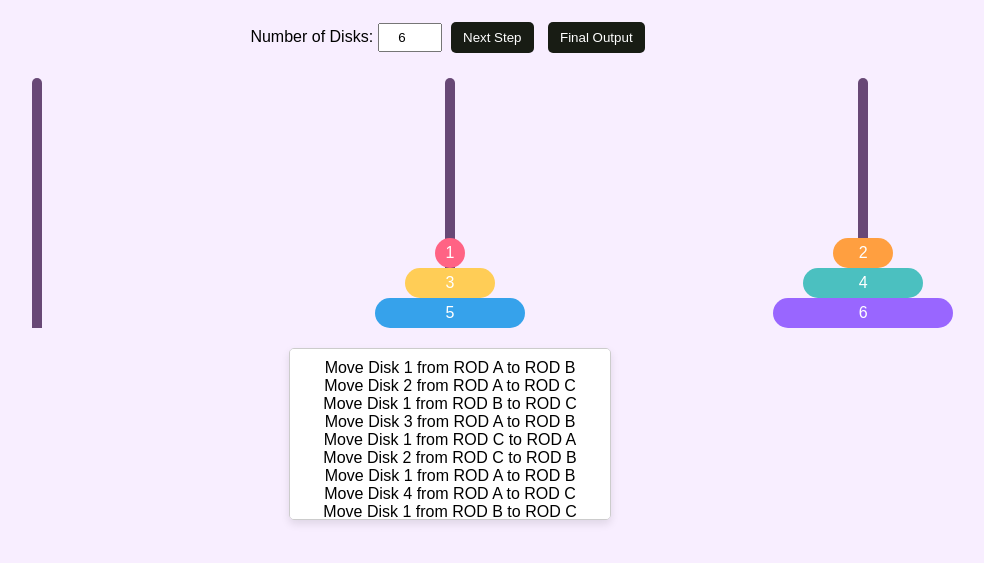
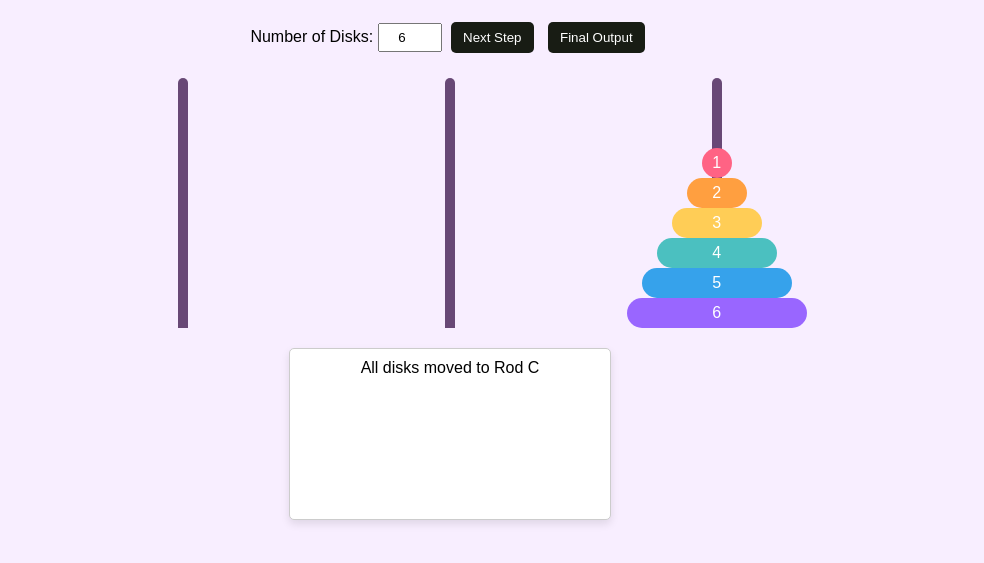
Before and after one commit to KushagraShukla30/DSAholic, a website: page Experiments/Exp1/index.html in a window 1280 px wide. Both pictures are taken after a click on the button "Final Output". Shown: the part 81-644 px from the top of the page, without its empty margins (190-1174 px from the left). Drawn offline with Linux system fonts and the light colour scheme.

Commit message:
Exp. 1 "Final Output" Button Fixed

```diff
--- a/Experiments/Exp1/script.js
+++ b/Experiments/Exp1/script.js
@@ -7,6 +7,7 @@ document.addEventListener('DOMContentLoaded', function() {
 
     let steps = [];
     let currentStep = 0;
+    let initialNumDisks = 0; // Store the initial number of disks
 
     // Function to create disks
     function createDisks(numDisks) {
@@ -14,6 +15,8 @@ document.addEventListener('DOMContentLoaded', function() {
         output.innerText = ''; // Clear output box
         steps = []; // Clear steps
         currentStep = 0; // Reset current step
+
+        initialNumDisks = numDisks; // Store the initial number of disks
 
         for (let i = numDisks; i >= 1; i--) {
             const disk = document.createElement('div');
@@ -27,9 +30,8 @@ document.addEventListener('DOMContentLoaded', function() {
         }
 
         // Generate steps using Tower of Hanoi algorithm
-        towerOfHanoi(numDisks, 'rodA', 'rodC', 'rodB');
+        towerOfHanoi(initialNumDisks, 'rodA', 'rodC', 'rodB');
     }
-
 
     // Function to clear rods
     function clearRods() {
@@ -101,8 +103,6 @@ document.addEventListener('DOMContentLoaded', function() {
         }
     }
 
-
-
     // Handle Next Step button
     document.getElementById('nextStep').addEventListener('click', function() {
         if (currentStep < steps.length) {
@@ -113,10 +113,27 @@ document.addEventListener('DOMContentLoaded', function() {
 
     // Handle Final Output button
     document.getElementById('finalOutput').addEventListener('click', function() {
-        while (currentStep < steps.length) {
-            displayStep();
-            currentStep++;
+        // Clear existing steps and generate steps for the initial number of disks
+        clearRods(); // Clear all rods for final output visualization
+        steps = []; // Clear steps
+
+        // Move all disks to the target rod without animation
+        for (let i = initialNumDisks; i >= 1; i--) { // Start from largest to smallest
+            const disk = document.createElement('div');
+            disk.className = 'disk';
+            disk.style.width = (i * 30) + 'px';
+            disk.style.backgroundColor = getDiskColor(i);
+            disk.innerText = i;
+
+            // Append the disk to rodC
+            rodC.appendChild(disk);
         }
+
+        // Update output to reflect the final state
+        output.innerText += `All disks moved to Rod C\n`;
+
+        // Reset currentStep to enable future steps
+        currentStep = 0; // Reset for future use
     });
 
     // Initial disk creation
--- a/Experiments/Exp1/style.css
+++ b/Experiments/Exp1/style.css
@@ -36,9 +36,10 @@ button:hover {
 }
 
 .tower-container {
+    margin: auto;
     display: flex;
+    max-width: 50rem;
     justify-content: space-around;
-    margin-top: 20px;
 }
 
 .rod {
@@ -105,9 +106,9 @@ button:hover {
 }
 
 .animate-up {
-    animation: moveUp 0.5s forwards; /* Adjust duration as needed */
+    animation: moveUp 0.4s forwards; /* Adjust duration as needed */
 }
 
 .animate-down {
-    animation: moveDown 0.5s forwards; /* Adjust duration as needed */
+    animation: moveDown 0.4s forwards; /* Adjust duration as needed */
 }
```
